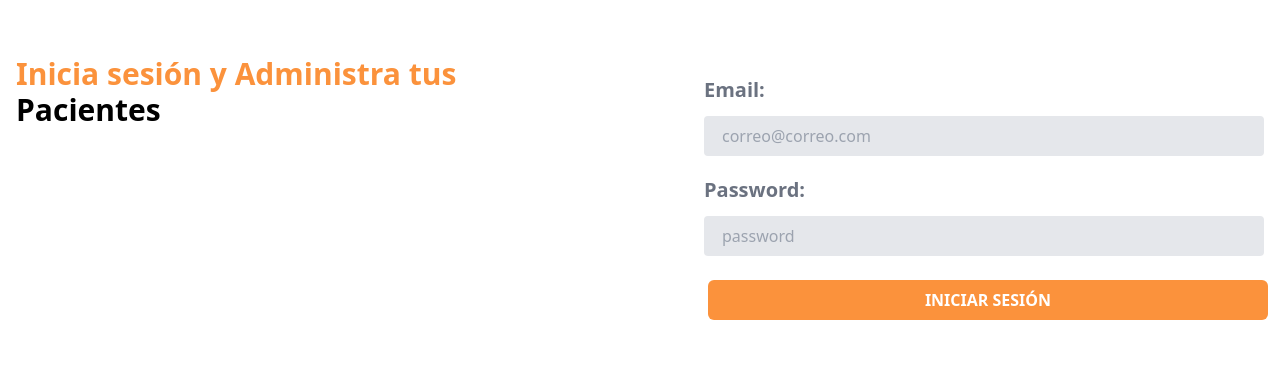
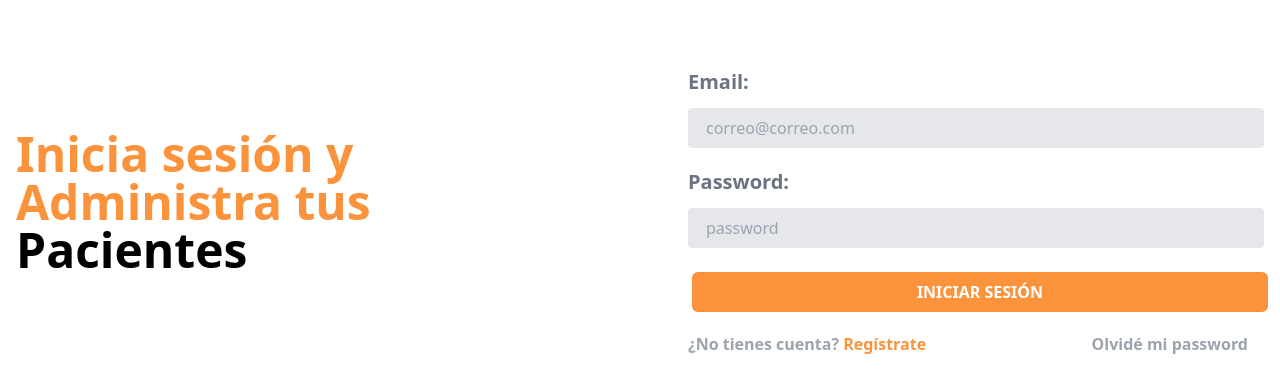
Before and after one commit to mauroociappinaph/FullStackMern, a React (Vite) app in the folder frontend/: page / in a window 1280 px wide. Shown: the top 392 px of the page. Built offline with nearby package versions, Linux system fonts and the light colour scheme.

Commit message:
Agregue rutas registrar y olvide password en LogIn y termine el diseño del LogIn

```diff
--- a/frontend/src/layout/AuthLayout.jsx
+++ b/frontend/src/layout/AuthLayout.jsx
@@ -3,7 +3,7 @@ import { Outlet } from "react-router-dom";
 const AuthLayout = () => {
   return (
     <>
-      <main className="container mx-auto md:grid md:grid-cols-2 mt-10 gap-32 p-4">
+      <main className="container mx-auto md:grid md:grid-cols-2 mt-8 gap-24 p-4 items-center">
         <Outlet />
       </main>
     </>
--- a/frontend/src/paginas/LogIn.jsx
+++ b/frontend/src/paginas/LogIn.jsx
@@ -1,8 +1,10 @@
+import { Link } from "react-router-dom";
+
 function Login() {
   return (
     <>
       <div>
-        <h1 className="text-orange-400 font-black text-3xl   ">
+        <h1 className="text-orange-400 font-black text-5xl   ">
           Inicia sesión y Administra tus{" "}
           <span className="text-black"> Pacientes </span>
         </h1>
@@ -37,6 +39,21 @@ function Login() {
             value="Iniciar Sesión"
           />
         </form>
+        <nav className="mt-4 lg:flex lg:justify-between  ">
+          <Link
+            to="/registrar"
+            className="block text-center text-gray-400 font-bold text-base md:text-left mb-1 md:mb-0 pr-4"
+          >
+            ¿No tienes cuenta?{" "}
+            <span className="text-orange-400"> Regístrate </span>
+          </Link>
+          <Link
+            to="/olvide-password"
+            className="block text-center text-gray-400 font-bold text-base md:text-left mb-1 md:mb-0 pr-4"
+          >
+            Olvidé mi password
+          </Link>
+        </nav>
       </div>
     </>
   );
```
